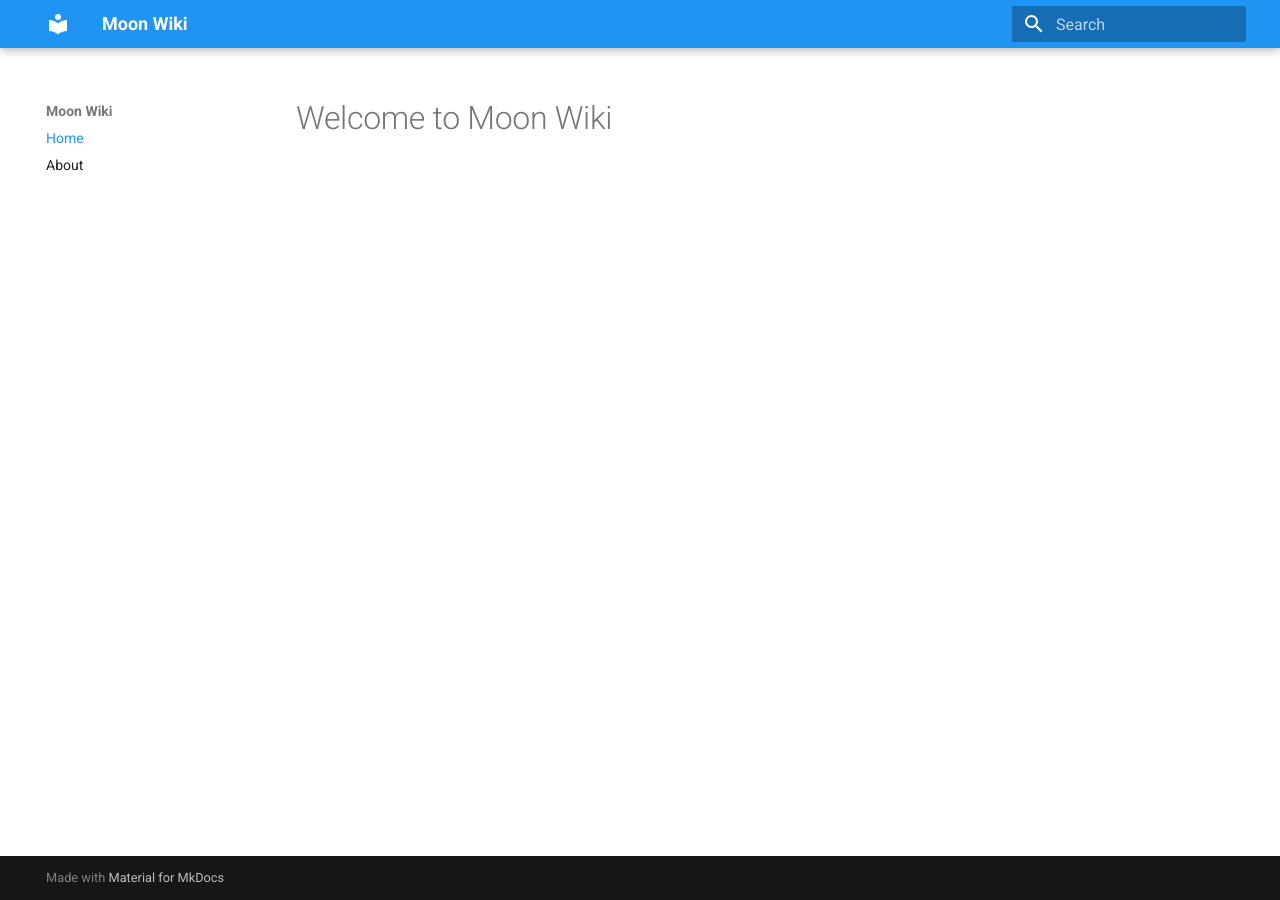
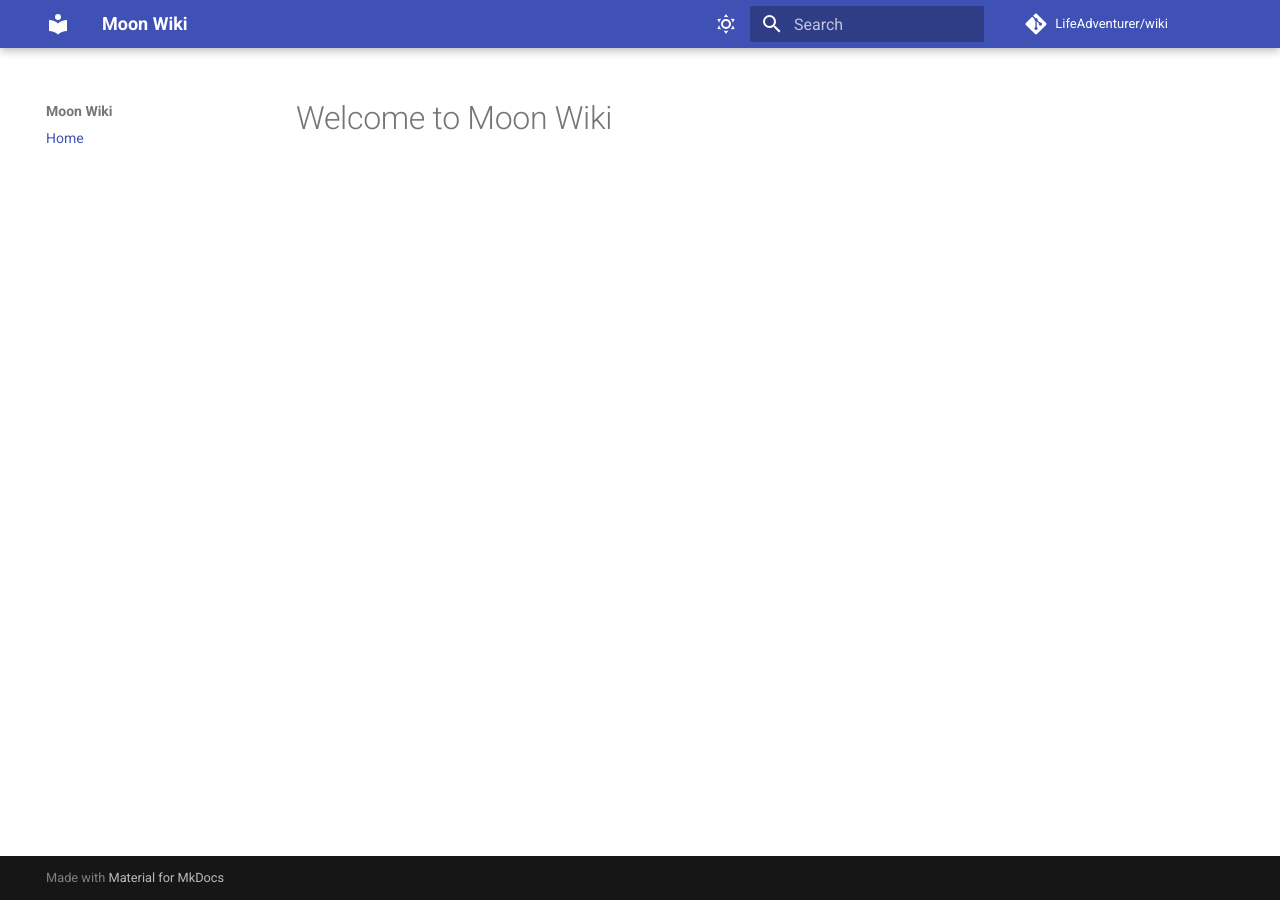
Before and after one commit to LifeAdventurer/wiki, an MkDocs documentation site: the page built from docs/index.md, in a window 1280 px wide. Built offline with MkDocs 1.6.1 and Material for MkDocs 9.7.7, drawn with Linux system fonts in a browser that asks for light colours; comment, search, counter and statistics services are not loaded.

Commit message:
update mkdocs.yml

```diff
--- a/mkdocs.yml
+++ b/mkdocs.yml
@@ -1,13 +1,25 @@
 site_name: Moon Wiki
 site_description: A lovely place
+site_author: LifeAdventurer <life0adventurer@gmail.com>
+site_url: https://lifeadventurer.github.io/wiki/
+repo_url: https://github.com/LifeAdventurer/wiki/
+repo_name: LifeAdventurer/wiki
 
 nav:
   - Home: index.md
-  - About: about.md
 
 theme:
   name: material
+  language: en
   palette:
-    primary: "blue"
-    accent: "light blue"
-  language: en
+    - media: "(prefers-color-scheme: light)"
+      scheme: default
+      toggle:
+        icon: material//weather-sunny
+        name: Switch to dark mode
+    - media: "(prefers-color-scheme: dark)"
+      primary: indigo
+      scheme: slate
+      toggle:
+        icon: material/weather-night
+        name: Switch to light mode
```
